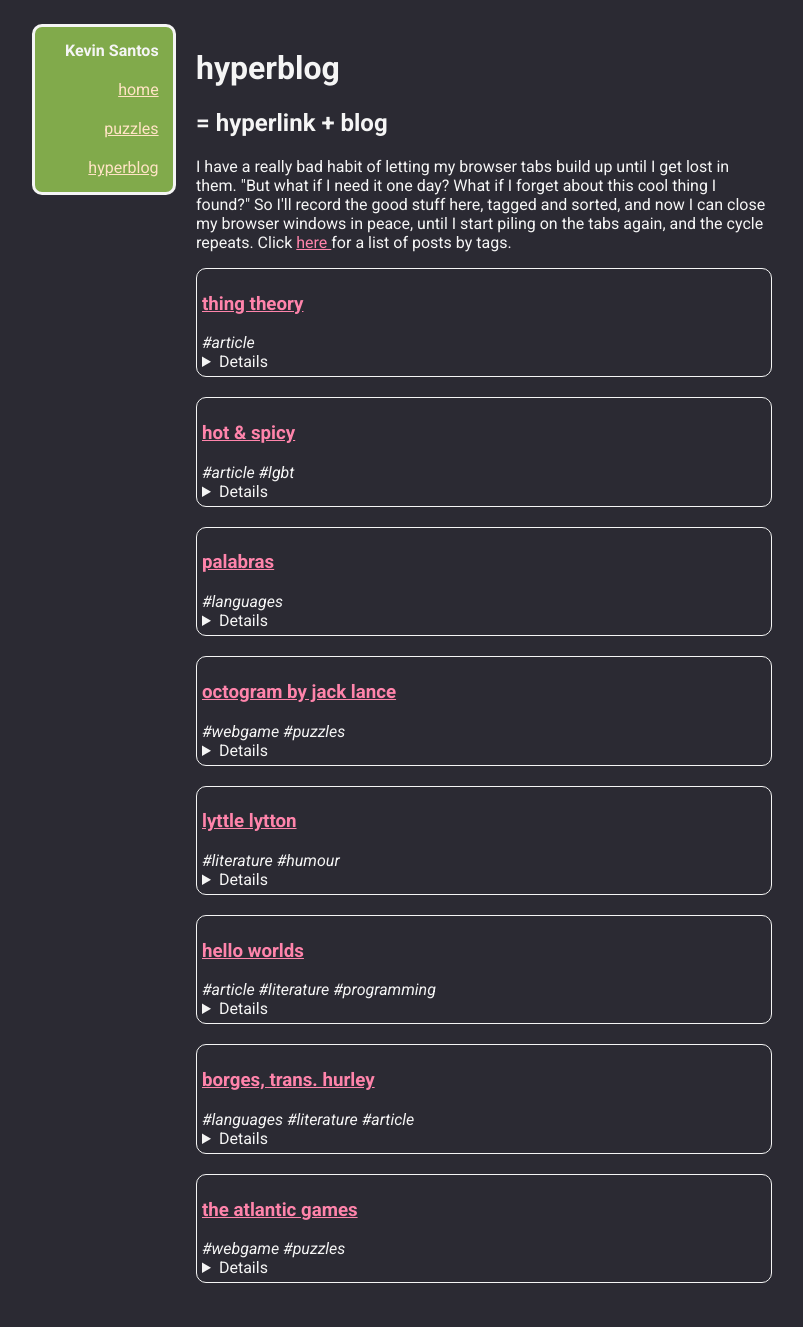
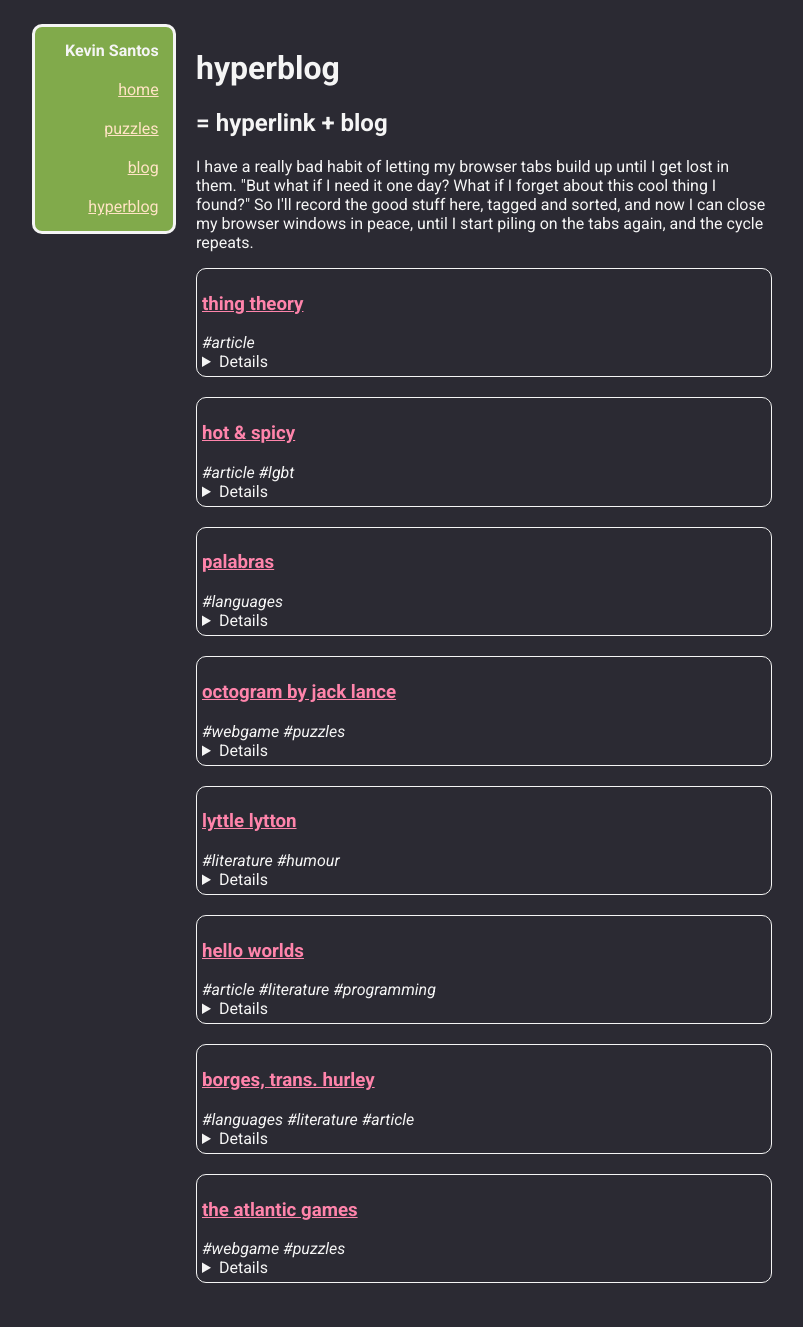
Before and after one commit to kev-santos/kev-santos.github.io, a Jekyll site: the page built from hyperblog.html, in a window 1280 px wide. Shown: the whole page, without its empty margins (168-971 px from the left). Built offline with Jekyll 4.4.1, drawn with Linux system fonts in a browser that asks for light colours; Markdown is read by kramdown in place of the engine named in the settings.

Commit message:
add blog

```diff
--- a/_layouts/default.html
+++ b/_layouts/default.html
@@ -20,6 +20,7 @@
           <li class="menu"><b>Kevin Santos</b></li>
           <li><a href="https://kev-santos.github.io" class="menu">home</a>  </li>
           <li><a href="/puzzles" class="menu">puzzles</a> </li>
+          <li><a href="/blog" class="menu">blog</a></li>
           <li><a href="/hyperblog-posts" class="menu">hyperblog</a> </li>
         </ul>
       </div>
--- a/hyperblog.html
+++ b/hyperblog.html
@@ -10,7 +10,7 @@ permalink: /hyperblog-posts
 I have a really bad habit of letting my browser tabs build up until I get lost in them. "But what if I need it one day? What if I forget about this cool thing I found?"
 So I'll record the good stuff here, tagged and sorted, and now I can close my browser windows in peace, until I start piling on the tabs again, and the cycle repeats.
 
-Click <a href="hyperblog-tags.html"> here </a> for a list of posts by tags.
+
 
 
 <ul class="hyperblog-list">
```
Also changed, not shown: blog.html (added, +11 -0 lines), blog/_posts/2026-05-09-how I made this site.md (renamed from _posts/2026-05-09-How I made this site.md).
